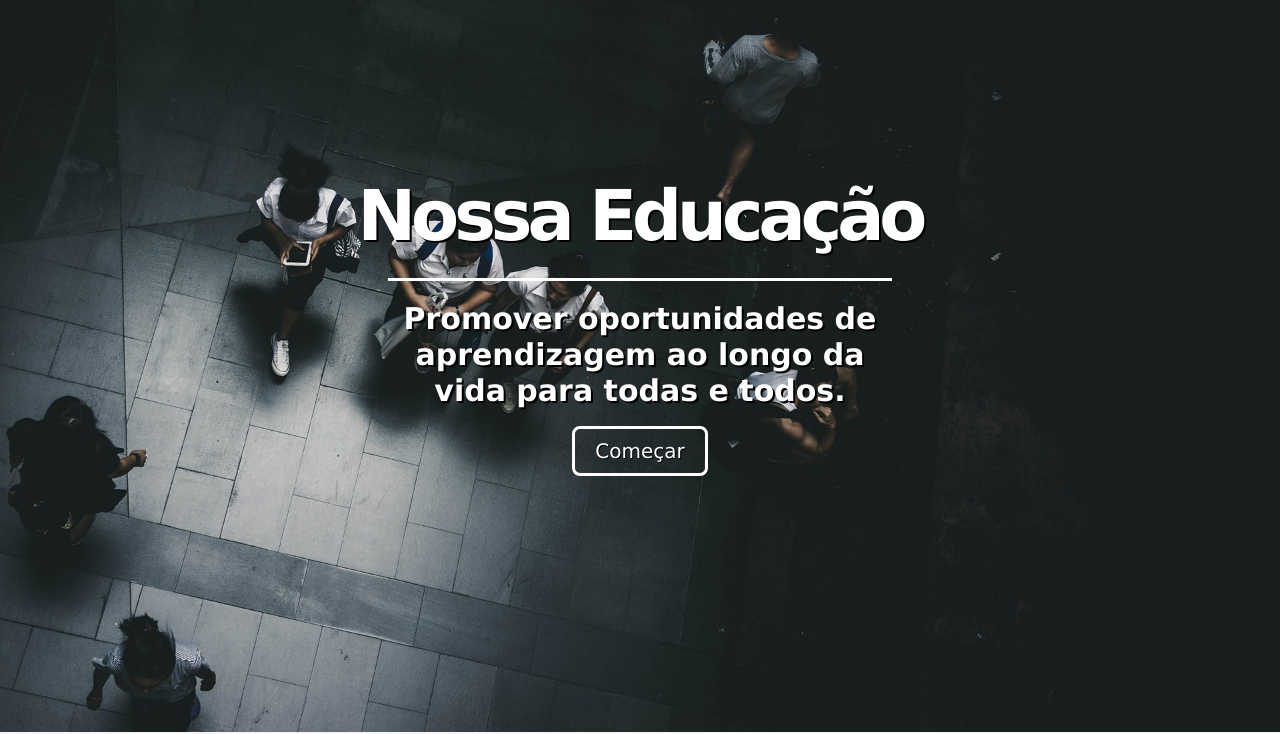
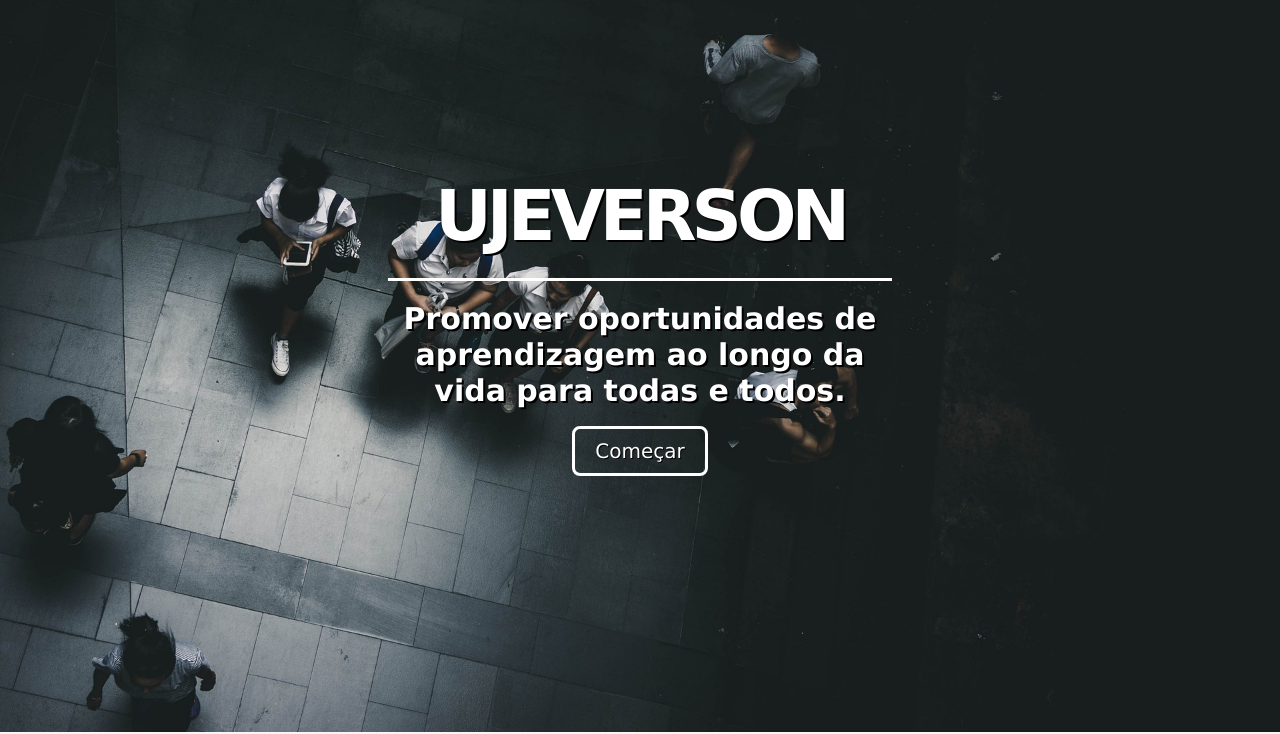
Before and after one commit to Ujeverson/educacao, a plain HTML site: page index.html in a window 1280 px wide. Shown: the part 88-822 px from the top of the page. Drawn offline with Linux system fonts and the light colour scheme.

Commit message:
Troca de título

```diff
--- a/index.html
+++ b/index.html
@@ -23,7 +23,7 @@
 
     <figure id="capa" class="centralizado">
         <div class="imagemcapa">
-            <h1 class="titulo">Nossa Educação</h1>
+            <h1 class="titulo">UJEVERSON</h1>
             <h2 class="titulo">Promover oportunidades de aprendizagem ao
                 longo da vida para todas e todos.</h2>
             <a id="acao" href="https://nacoesunidas.org/pos2015/ods4/" target="_blanck">Começar</a>
```
